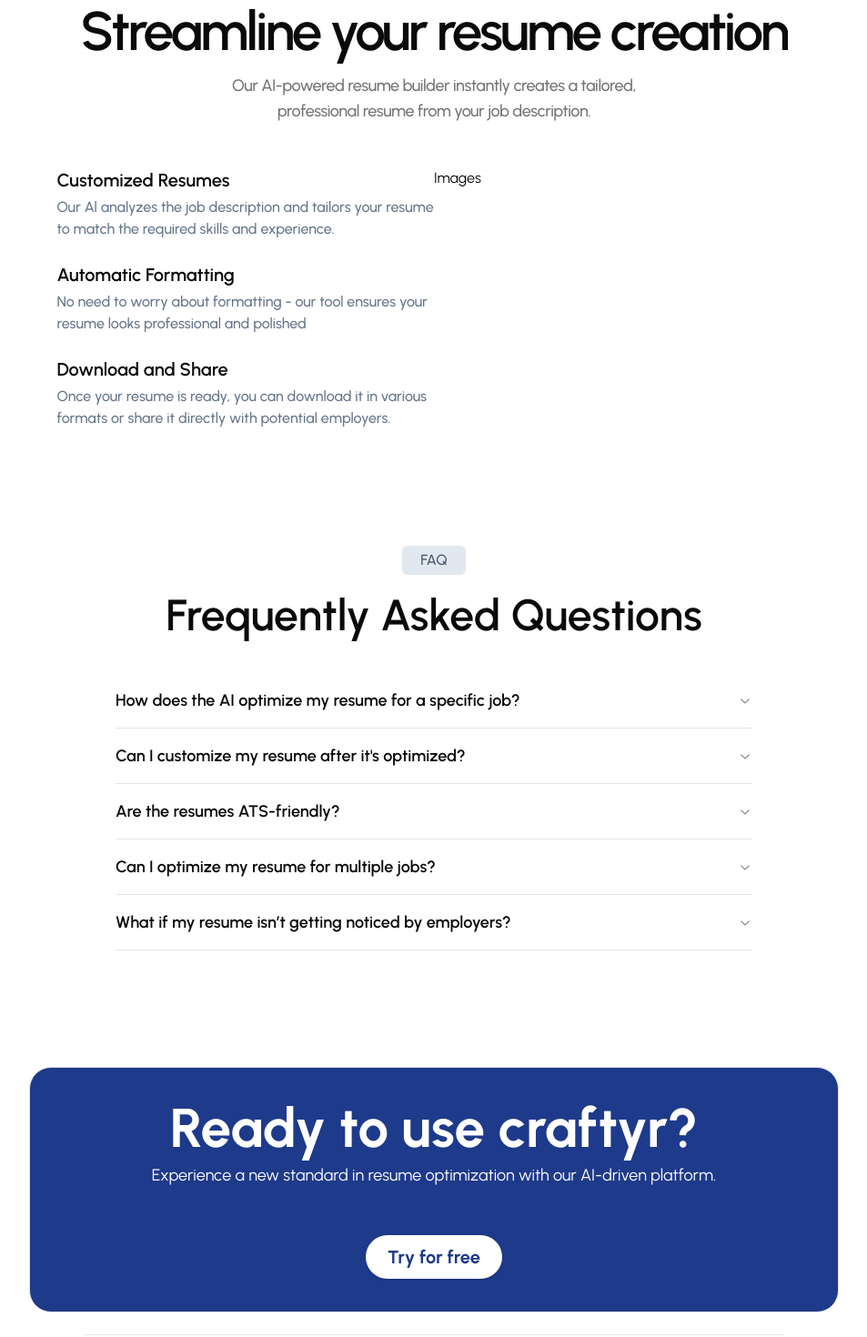
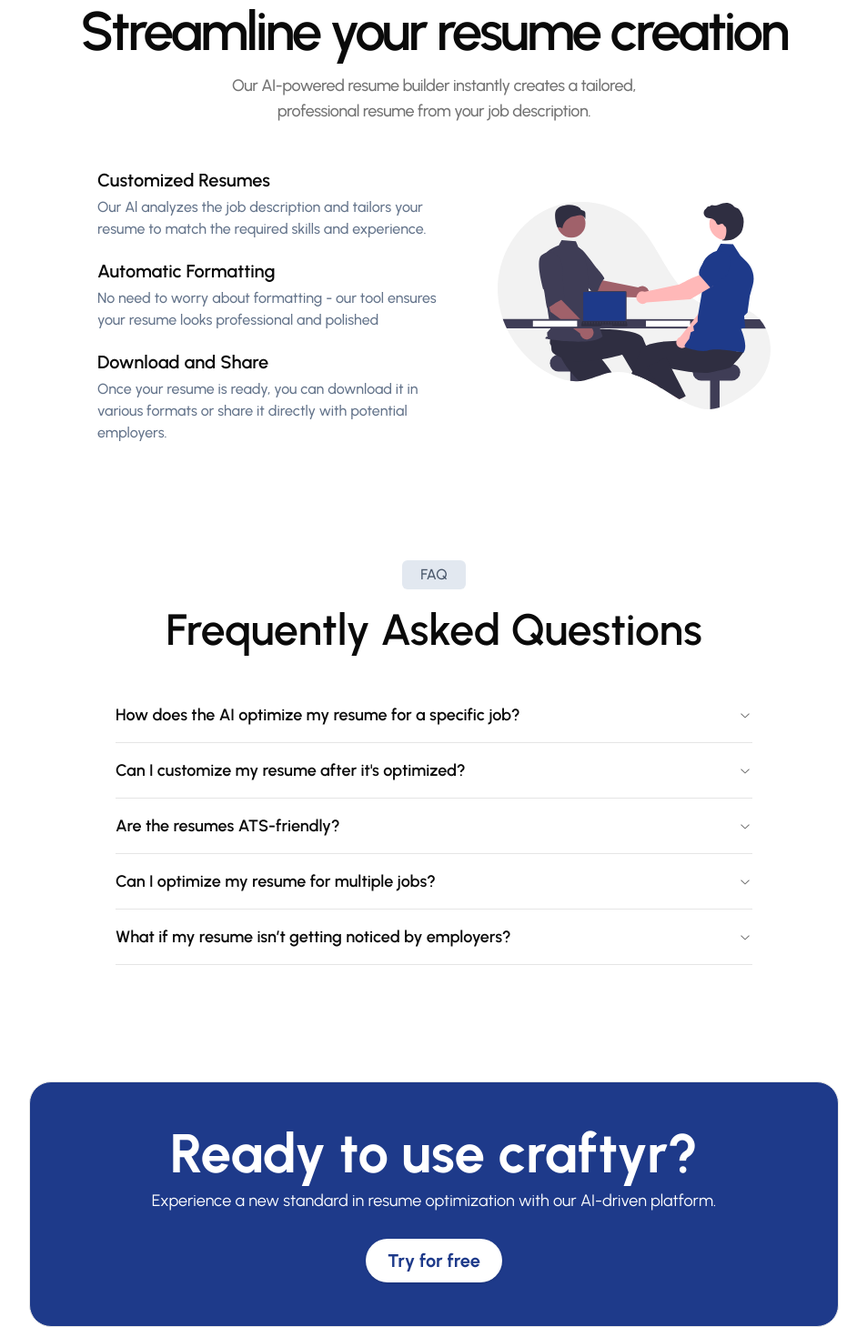
Before and after one commit to themanoz/craftyr, a Next.js app: page / in a window 1280 px wide. Shown: the part 1400-2870 px from the top of the page at 91% size, without its empty margins (163-1116 px from the left). Built offline with nearby package versions, Linux system fonts and the light colour scheme.

Commit message:
updated the code

```diff
--- a/src/components/Features.tsx
+++ b/src/components/Features.tsx
@@ -1,4 +1,6 @@
 import React from "react";
+import image from "../../public/image.svg"
+import Image from "next/image";
 
 export default function Features() {
   return (
@@ -16,8 +18,8 @@ export default function Features() {
             professional resume from your job description.
           </p>
         </div>
-        <div className="pt-12 flex ">
-          <div className="w-3/6 space-y-6">
+        <div className="pt-12 flex justify-center items-center gap-10">
+          <div className="w-[400px] space-y-5">
             <div className="space-y-1">
               <h1 className="font-semibold text-xl">Customized Resumes</h1>
               <p className="text-slate-500 font-medium">
@@ -40,7 +42,9 @@ export default function Features() {
               </p>
             </div>
           </div>
-          <div>Images</div>
+          <div>
+            <Image src={image} width={300} alt="image"/>
+          </div>
         </div>
       </div>
     </section>
--- a/src/components/cta.tsx
+++ b/src/components/cta.tsx
@@ -4,7 +4,7 @@ import Link from "next/link";
 export default function CTA() {
   return (
     <div className="flex justify-center items-center">
-      <div className="border w-[890px] h-[270px] p-9 rounded-3xl bg-blue-900 text-white px-28 flex flex-col justify-between items-center">
+      <div className="border w-[890px] h-[270px] py-12 rounded-3xl bg-blue-900 text-white px-28 flex flex-col justify-between items-center">
         <div className="space-y-2 text-center">
           <h1 className="text-6xl font-bold">
             Ready to use{" "}
```
Also changed, not shown: public/image.svg (added).
